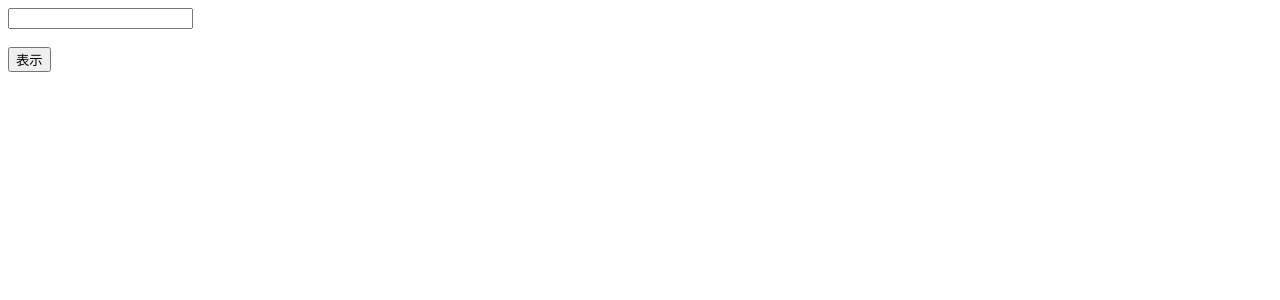
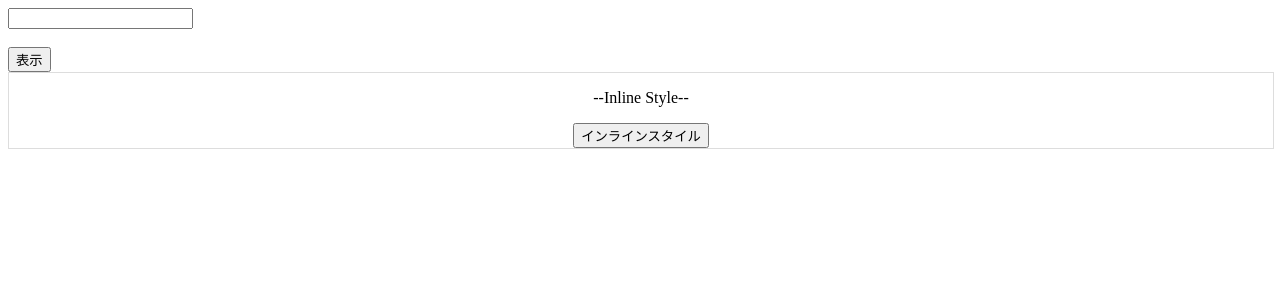
Before and after one commit to Yoshida010/react--u01, a React (Vite) app: page / in a window 1280 px wide. Shown: the top 300 px of the page. Built offline with nearby package versions, Linux system fonts and the light colour scheme.

Commit message:
追加 インラインスタイルで記述したページを追加

```diff
--- a/src/App.tsx
+++ b/src/App.tsx
@@ -1,6 +1,7 @@
 import { FC } from "react";
 import { useState, useCallback } from "react";
 import { ChildArea } from "./ChildArea";
+import { InlineStyle } from "./components/InlineStyle";
 
 export const App: FC = () => {
 	console.log("Appがレンダリングされた");
@@ -27,6 +28,7 @@ export const App: FC = () => {
 			<br />
 			<button onClick={onClickOpen}>表示</button>
 			<ChildArea open={open} onClickClose={onClickClose} />
+			<InlineStyle />
 		</div>
 	);
 };
--- /dev/null
+++ b/src/components/InlineStyle.tsx
@@ -0,0 +1,18 @@
+import { FC } from "react";
+
+export const InlineStyle: FC = () => {
+	return (
+		<div style={containerStyle}>
+			<p>--Inline Style--</p>
+			<button>インラインスタイル</button>
+		</div>
+	);
+};
+
+const containerStyle = {
+	width: "100%",
+	display: "flex",
+	flexDirection: "column",
+	alignItems: "center",
+	border: "1px solid #ddd",
+};
```
